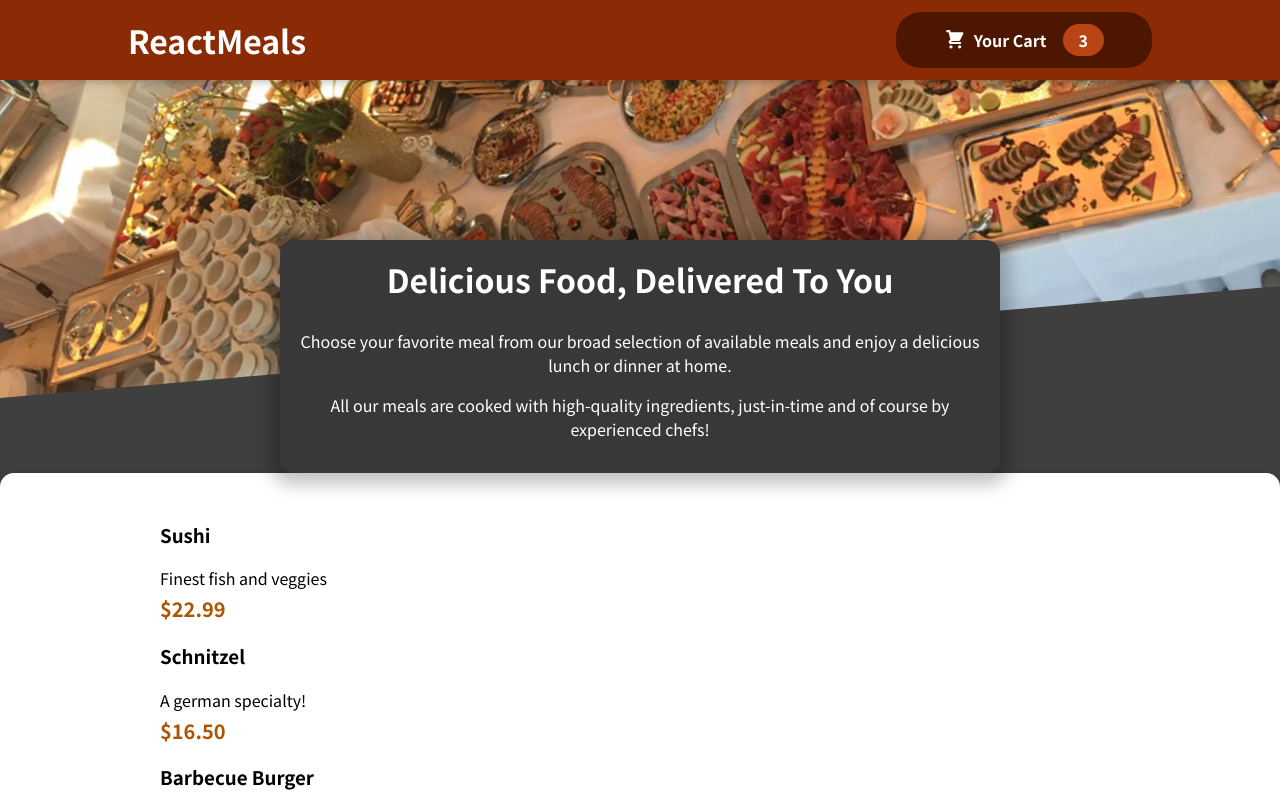
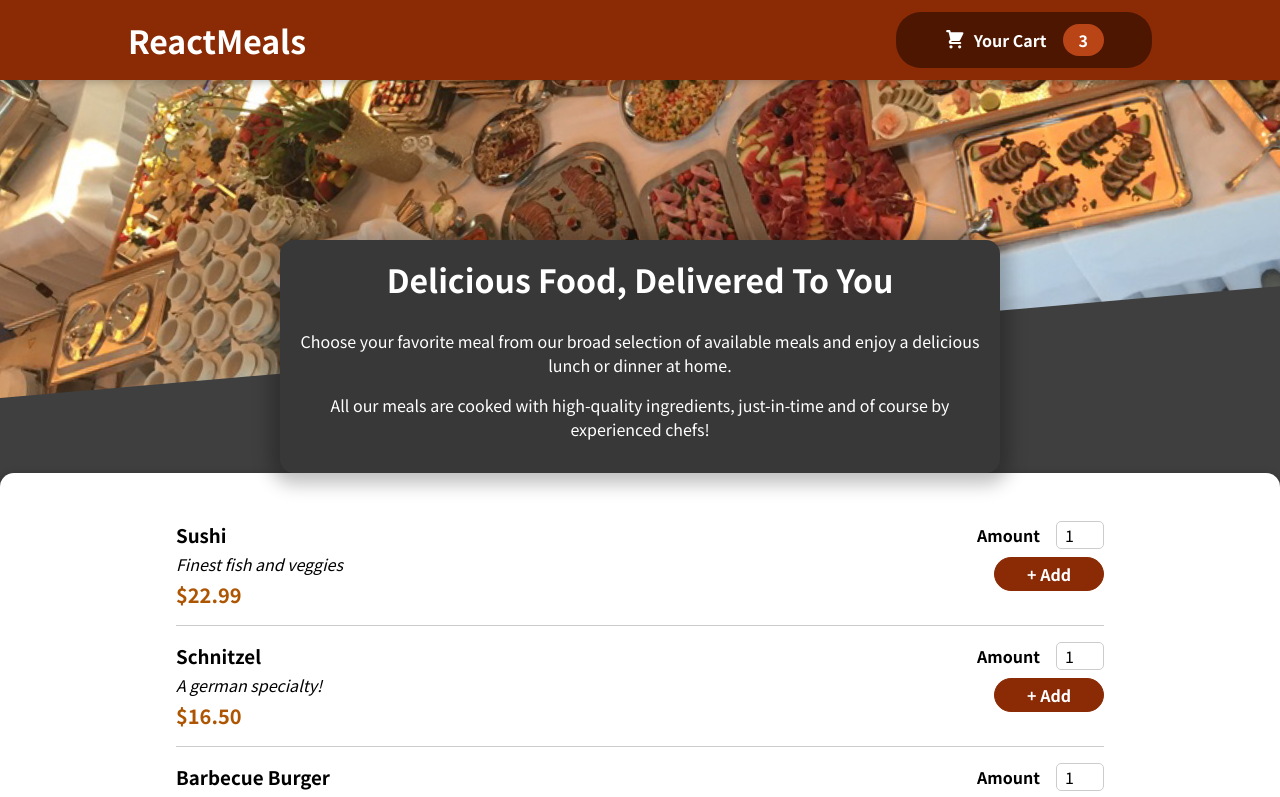
Before and after one commit to hyehye225/FE_study, a React (Create React App) app in the folder react/section 12 project/: page / in a window 1280 px wide. Shown: the top 797 px of the page. Built offline with nearby package versions, Linux system fonts and the light colour scheme.

Commit message:
170. 양식 추가하기

```diff
--- a/react/section 12 project/src/components/Meals/MealItem/MealItem.js
+++ b/react/section 12 project/src/components/Meals/MealItem/MealItem.js
@@ -1,16 +1,19 @@
 import { useState } from "react";
 import classes from "./MealItem.module.css";
+import MealItemForm from "./MealItemForm";
 
 const MealItem = (props) => {
   const price = `$${props.price.toFixed(2)}`; // 소수점 이하 2자리까지만 렌더링
   return (
-    <li>
-      <div className={classes.meals}>
+    <li className={classes.meal}>
+      <div>
         <h3>{props.name}</h3>
-        <div className={classes.descriptionS}>{props.description}</div>
+        <div className={classes.description}>{props.description}</div>
         <div className={classes.price}>{price}</div>
       </div>
-      <div></div>
+      <div>
+        <MealItemForm />
+      </div>
     </li>
   );
 };
--- a/react/section 12 project/src/components/Meals/MealItem/MealItemForm.js
+++ b/react/section 12 project/src/components/Meals/MealItem/MealItemForm.js
@@ -0,0 +1,22 @@
+import Input from "../../UI/Input";
+import classes from "./MealItemForm.module.css";
+
+const MealItemForm = (props) => {
+  return (
+    <form className={classes.form}>
+      <Input
+        label="Amount"
+        input={{
+          id: "amount",
+          type: "number",
+          min: "1",
+          max: "5",
+          step: "1",
+          defaultValue: "1",
+        }}
+      />
+      <button>+ Add</button>
+    </form>
+  );
+};
+export default MealItemForm;
--- /dev/null
+++ b/react/section 12 project/src/components/Meals/MealItem/MealItemForm.module.css
@@ -0,0 +1,20 @@
+.form {
+  text-align: right;
+}
+
+.form button {
+  font: inherit;
+  cursor: pointer;
+  background-color: #8a2b06;
+  border: 1px solid #8a2b06;
+  color: white;
+  padding: 0.25rem 2rem;
+  border-radius: 20px;
+  font-weight: bold;
+}
+
+.form button:hover,
+.form button:active {
+  background-color: #641e03;
+  border-color: #641e03;
+}
--- /dev/null
+++ b/react/section 12 project/src/components/UI/Input.js
@@ -0,0 +1,12 @@
+import classes from "./Input.module.css";
+
+const Input = (props) => {
+  return (
+    <div className={classes.input}>
+      <label htmlFor={props.input.id}>{props.label}</label>
+      <input {...props.input} />
+    </div>
+  );
+};
+
+export default Input;
--- /dev/null
+++ b/react/section 12 project/src/components/UI/Input.module.css
@@ -0,0 +1,18 @@
+.input {
+  display: flex;
+  align-items: center;
+  margin-bottom: 0.5rem;
+}
+
+.input label {
+  font-weight: bold;
+  margin-right: 1rem;
+}
+
+.input input {
+  width: 3rem;
+  border-radius: 5px;
+  border: 1px solid #ccc;
+  font: inherit;
+  padding-left: 0.5rem;
+}
```
